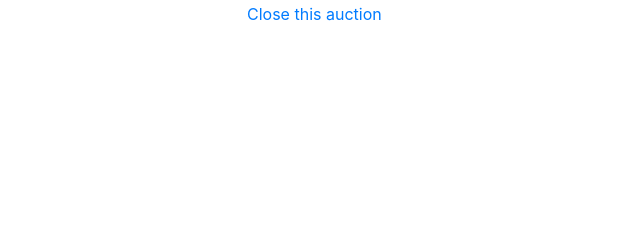
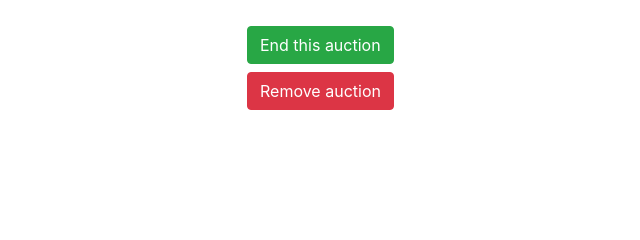
Before and after one commit to NHopewell/cs50-web-programming-with-python-and-javascript, a Django app: template week_4_SQL_Models_Migrations/commerce/auctions/templates/auctions/listing.html in a window 1280 px wide. Shown: the part 315-555 px from the top of the page, without its empty margins (408-1048 px from the left). Run offline with Django 3.2, Linux system fonts and the light colour scheme; the template is opened without the code that fills it, so the values that code supplies are empty; parts of the project's set-up code (start-up, migrations or seed data) failed here and were passed over; some libraries are stand-ins or nearby versions.

Commit message:
reformat signed in listing temp

```diff
--- a/week_4_SQL_Models_Migrations/commerce/auctions/models.py
+++ b/week_4_SQL_Models_Migrations/commerce/auctions/models.py
@@ -63,3 +63,8 @@ class Comment(models.Model):
 
     def __str__(self):
         return f"Comment by {self.author} on post titled: '{self.listing.title}'."
+
+
+class Watchlist(models.Model):
+    user = models.ForeignKey(User, on_delete=models.CASCADE, related_name="watchlist")
+    listing = models.ForeignKey(Listing, on_delete=models.CASCADE)
--- a/week_4_SQL_Models_Migrations/commerce/auctions/templates/auctions/listing.html
+++ b/week_4_SQL_Models_Migrations/commerce/auctions/templates/auctions/listing.html
@@ -27,7 +27,11 @@
             </div>
 
             {% if listing.owner_id == user.id %}
-            <a href="{% url 'delete_listing' listing.id %}">Close this auction</a>
+            <div class="mt-4">
+                <div><a class="btn btn-success mb-2" href="#">End this auction</a></div>
+                <div><a class="btn btn-danger" href="{% url 'delete_listing' listing.id %}">Remove auction</a></div>
+
+            </div>
 
             {% endif %}
         </div>
--- a/week_4_SQL_Models_Migrations/commerce/auctions/views.py
+++ b/week_4_SQL_Models_Migrations/commerce/auctions/views.py
@@ -5,7 +5,7 @@ from django.http import HttpResponse, HttpResponseRedirect
 from django.shortcuts import render
 from django.urls import reverse
 
-from .models import User, Listing
+from .models import User, Listing, Watchlist
 from .forms import NewListingForm
 
 
@@ -111,3 +111,7 @@ def delete_listing(request, listing_id):
         return render(request, "auctions/delete_listing.html", {
             "listing": listing
         })
+
+
+@login_required
+def watchlist(request, listing_id):
```
Also changed, not shown: week_4_SQL_Models_Migrations/commerce/auctions/migrations/0004_auto_20201025_1414.py (added).
